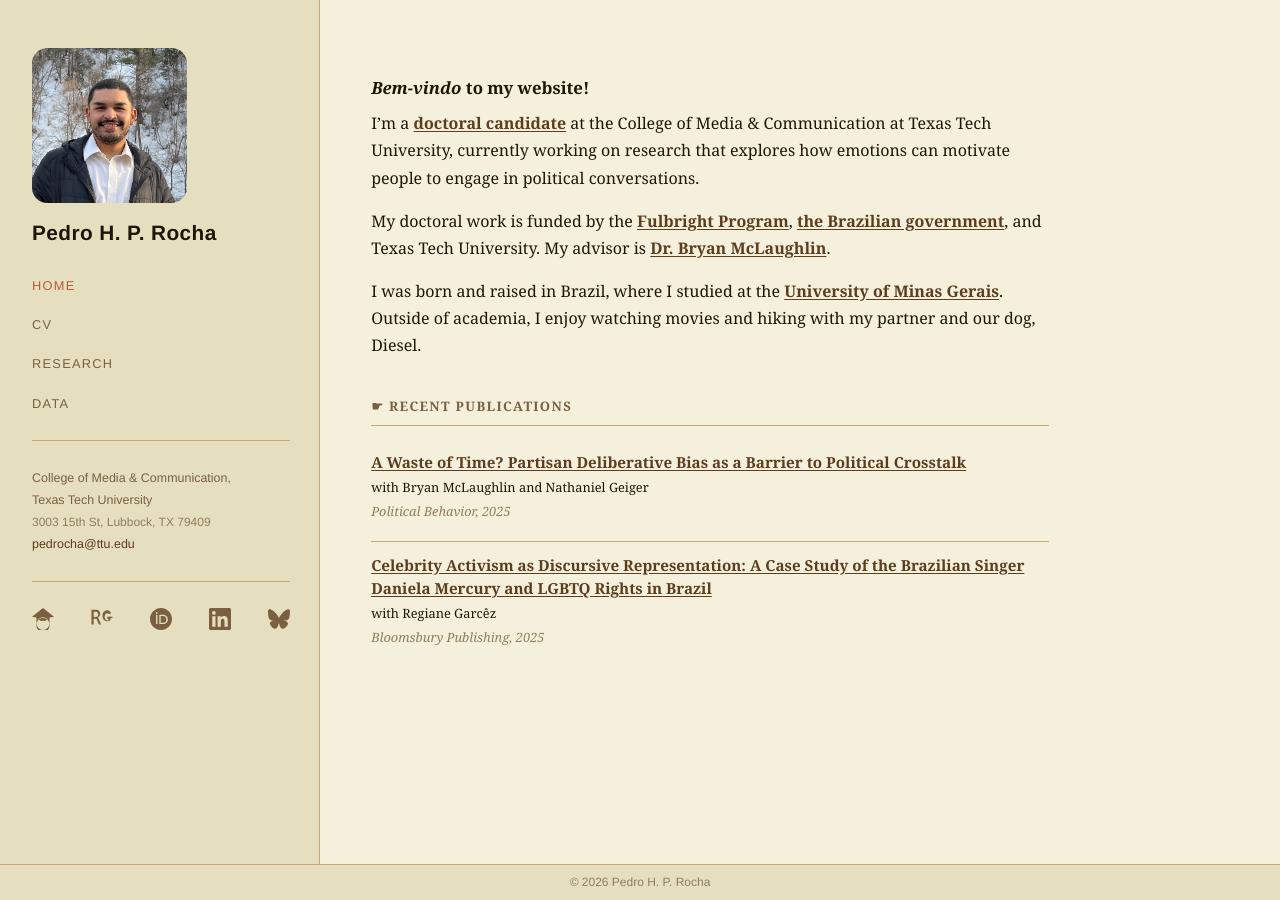
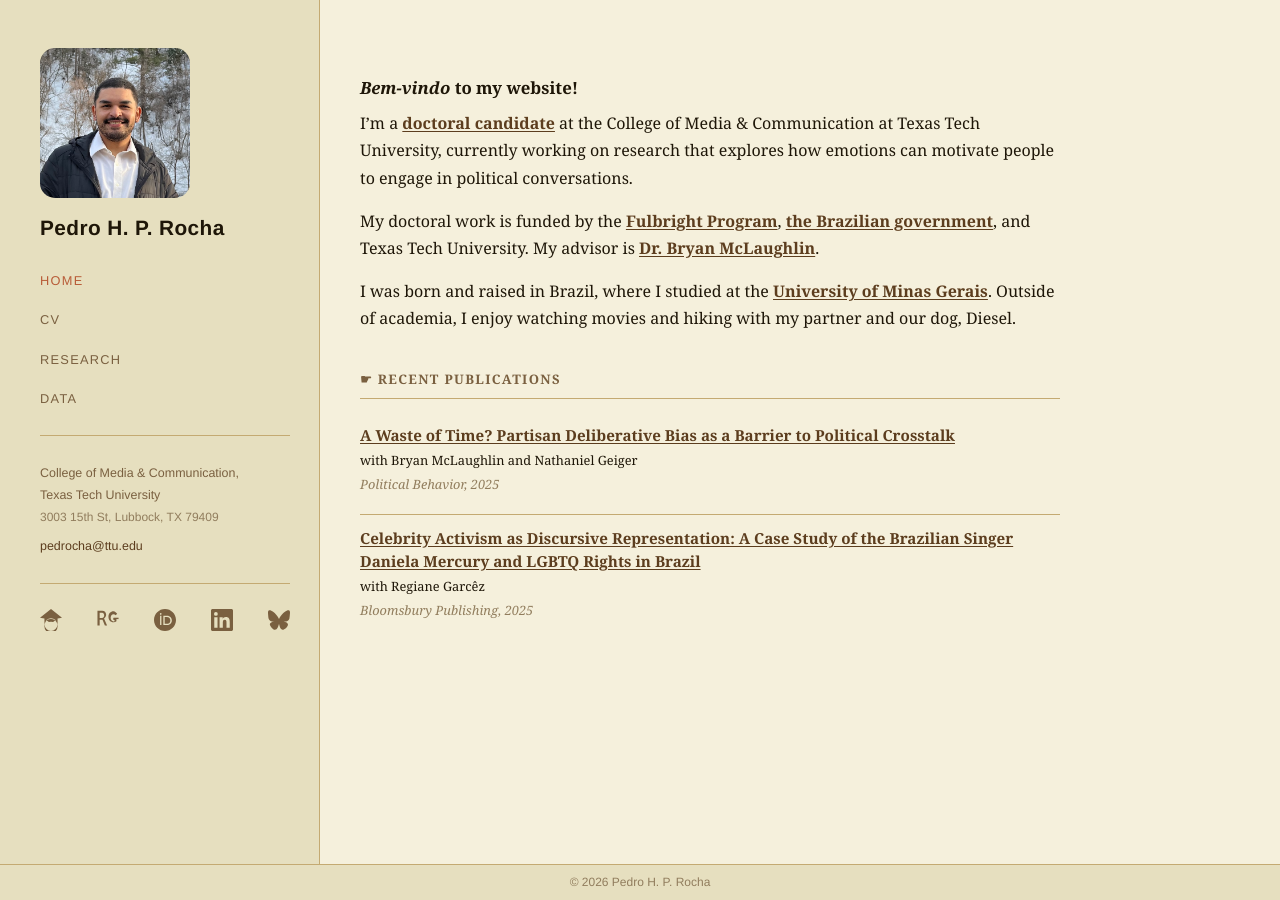
Before and after one commit to pedrohprocha/pedrohprocha.github.io, a Jekyll site: the page built from index.md, in a window 1280 px wide. Built offline with Jekyll 4.4.1, drawn with Linux system fonts in a browser that asks for light colours; some web fonts are replaced.

Commit message:
Three sidebar/layout spacing refinements
- Postal → email gap: add margin-bottom 0.4rem to .postal
- Equal outer margins: sidebar left padding and main-content right
  padding both set to 2.5rem (was 2rem and 3.2rem respectively)
- Wider text area: main-content left padding also 2.5rem (was 3.2rem)

Co-Authored-By: Claude Sonnet 4.6 <noreply@anthropic.com>

```diff
--- a/assets/css/main.css
+++ b/assets/css/main.css
@@ -314,7 +314,7 @@ h3 {
     width: var(--sidebar-w);
     min-width: 200px;
     max-width: 320px;
-    padding: 3rem 1.8rem 2rem 2rem;
+    padding: 3rem 1.8rem 2rem 2.5rem;
     background: var(--sidebar-bg);
     border-right: 1px solid var(--border);
     display: flex;
@@ -367,6 +367,7 @@ h3 {
     font-weight: 300;
     font-size: 0.75rem;
     color: var(--dusk);
+    margin-bottom: 0.4rem;
 }
 .sidebar-address a {
     font-weight: 400;
@@ -433,7 +434,7 @@ h3 {
 
 .main-content {
     flex: 1;
-    padding: 3rem 3.2rem 2.5rem;
+    padding: 3rem 2.5rem 2.5rem;
     min-width: 0;
     background: var(--paper);
 }
```
